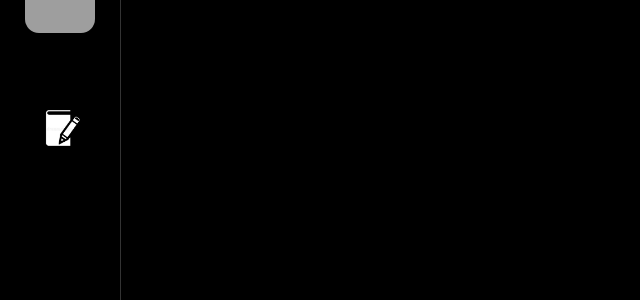
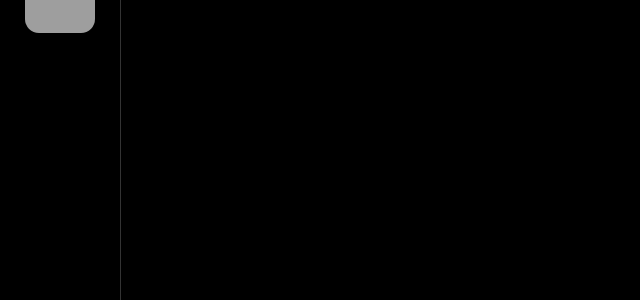
Before and after one commit to newUser-jpg/reminder, a Laravel app: page /index in a window 1280 px wide. Shown: the part 217-517 px from the top of the page, without its empty margins (0-640 px from the left). Run offline with Laravel 12, Linux system fonts and the light colour scheme; grey boxes are pictures that could not be loaded.

Commit message:
removendo view study

```diff
--- a/resources/views/components/sidebar.blade.php
+++ b/resources/views/components/sidebar.blade.php
@@ -16,11 +16,6 @@
         </a>
 
         <!-- Estudos (NOVO) -->
-        <a href="{{ route('study') }}" class="sidebar-link">
-             <div class="sidebar-icon"
-                    style="background-image: url('img/caderno.png');">
-            </div>
-        </a>
 
     </div>
 </div>
```
